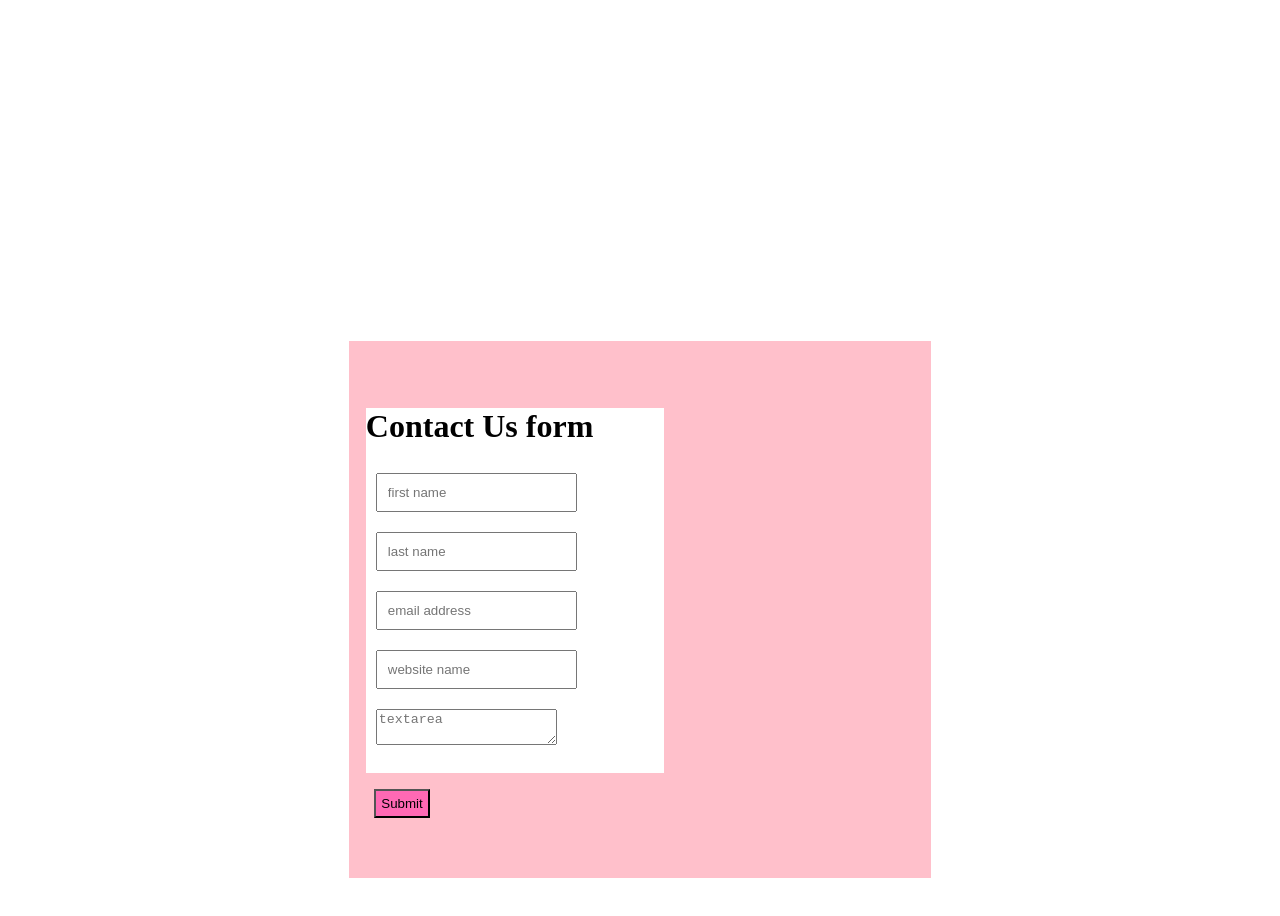
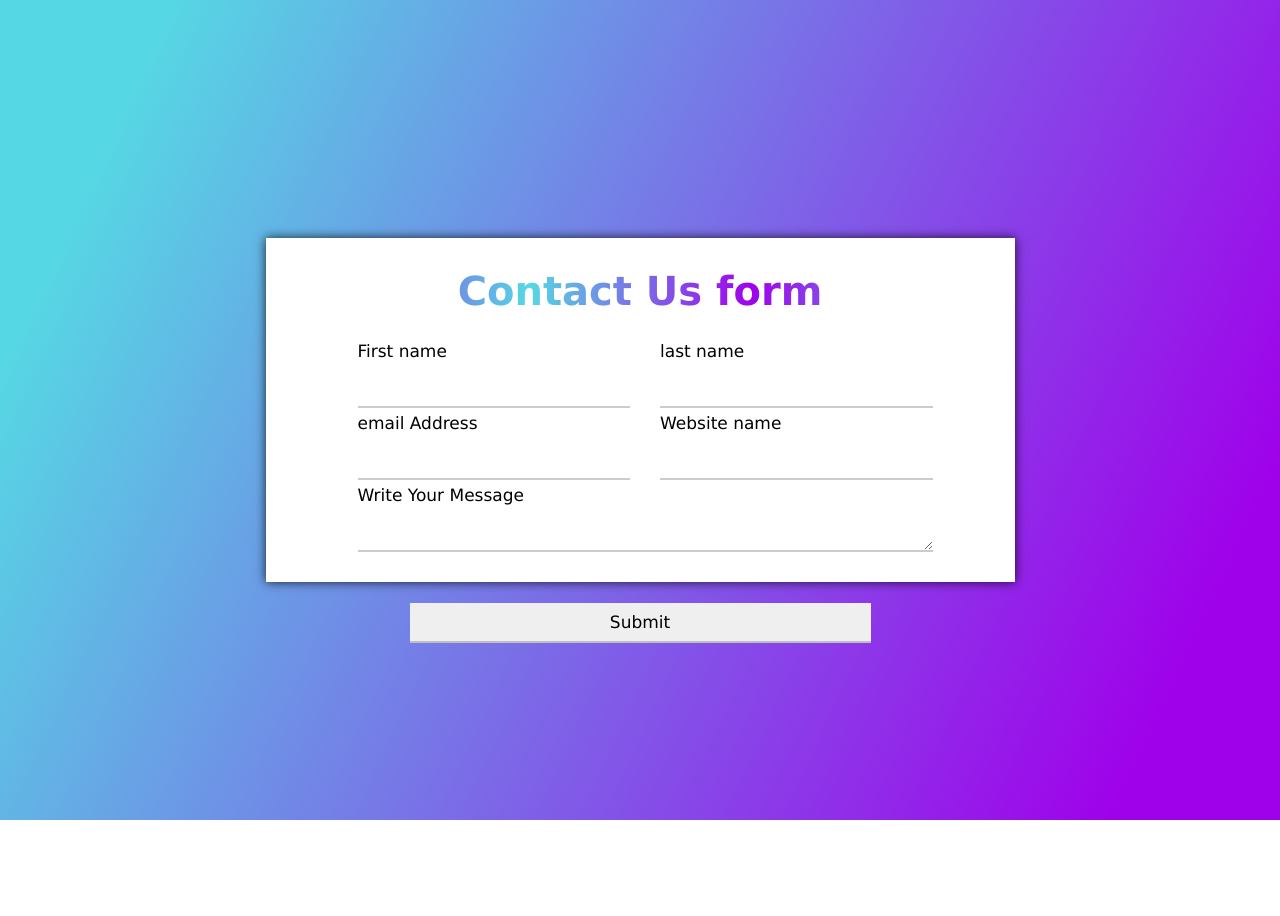
Before and after one commit to ankitaachauhan/project11, a plain HTML site: page index.html in a window 1280 px wide. After the commit the page ends 820 px from the top, so only its background shows below. Drawn offline with Linux system fonts and the light colour scheme.

Commit message:
eleventh version

```diff
--- a/index.html
+++ b/index.html
@@ -3,26 +3,54 @@
 <head>
     <meta charset="UTF-8">
     <meta name="viewport" content="width=device-width, initial-scale=1.0">
-    <title>Designing an Appealing content Us Form</title>
+    <title>Document</title>
     <link rel="stylesheet" href="style.css">
 </head>
 <body>
-    <div id="cont1">
-        <div id="cont2">
-            <form>
-            <h1>Contact Us form</h1><br>
-            <input type="text" name="name" placeholder="first name">
-            <input type="text" name="name" placeholder="last name"><br>
-            <input type="email" name="email" placeholder="email address">
-            <input type="text" name="websitname" placeholder="website name"><br>
-            <textarea name="text" placeholder="textarea"></textarea>
-            <br>
-            </form>
+    <div class="container">
+        <div class="text">
+            Contact Us form
+         </div>
+        <form action="somthing.py">
+            <div class="form-row">
+                <div class="input-data">
+                    <input type="text" required>
+                    <div class="underline"></div>
+                    <label for="">First name</label>
+                </div>
+                <div class="input-data">
+                    <input type="text" name="lastusername" required>
+                    <div class="underline"></div>
+                    <label for="">last name</label>
+                </div>
+            </div>
+            <div class="form-row">
+                <div class="input-data">
+                    <input type="email" name="email" required>
+                    <div class="underline"></div>
+                    <label for="">email Address</label>
+                </div>
+                    <div class="input-data">
+                        <input type="text" name="Website name" required>
+                        <div class="underline"></div>
+                        <label for="">Website name</label>
+                    </div>
+            </div>
+            <div class="form-row">
+                <div class="input-data textarea">
+                    <textarea cols="60" rows="8" required></textarea>
+                    <div class="underline"></div>
+                    <label for="">Write Your Message</label>
+                    <br>
+                    <div class="form-row submit-btn">
+                        <div class="input-data">
+                            <input type="submit" value="Submit">
+                        </div>
+                    </div>
+                </div>
 
-        </div>
-        <div id="cont3">
-        <input type="submit" name="submit" placeholder="submit">
-        </div>
+            </div>
+        </form>
     </div>
 </body>
 </html>
--- a/style.css
+++ b/style.css
@@ -1,47 +1,72 @@
-#cont1
+*
+{
+    padding: 0px;
+    margin: 0px;
+    font-family:Verdana, Geneva, Tahoma, sans-serif;
+
+}
+body
+{
+    display: flex;
+    align-items: center;
+    justify-content: center;
+    min-height: 100vh;
+    padding: 10px;
+    background: linear-gradient(115deg,#56d8e4 10% , #9f01ea 90%);
+}
+.container
+{
+    max-width: 800px;
+    background-color:#fff;
+    padding: 20px 40px 10px 40px;
+    box-shadow:0px 0px 10px rgba(0,0,0,0.8);
+
+}
+.container .text
 {
 
-    display: flex;
-    margin:27%;
-    background-color:pink;
-    flex-wrap: wrap;
-    padding-right:250px;
-    padding-top: 50px;
-    padding-bottom: 50px;
-
+    font-weight: bold;
+    font-size: 40px;
+    text-align: center;
+    padding: 10px;
+    background:-webkit-linear-gradient(right,#56d8e4,#9f01ea,#56d8e4,#9f01ea);
+    background-clip:text;
+    -webkit-text-fill-color: transparent;
 
 }
-#cont2
+.container form .form-row
 {
     display: flex;
-    margin: 5%;
-    background-color:white;
-    flex-wrap: wrap;
-}
-#cont2 h1
-{
-    margin: 0%;
-}
-form input
-{
-    padding:10px;
-    margin: 10px;
+    margin: 32px;
 
 }
-textarea
+
+.container form .form-row .input-data
 {
-    display: flex;
-    margin: 10px;
+    position: relative;
+    height: 40px;
+    width: 100%;
+    margin: 0 20px;
 
 }
-#cont3 input
+.container form .input-data textarea
 {
-    background-color: hotpink;
-    margin-left: 25px;
-    margin-bottom: 10px;
+    height: 60px;
+}
+.container form .form-row .input-data input,
+.container form .form-row .input-data textarea
+{
+    display: block;
+    height: 100%;
+    width: 100%;
+    border: none;
+    font-size: 17px;
+    border-bottom: 2px solid rgba(0,0,0,0.2);
     padding: 5px;
 }
-#cont3 input:hover
+.input-data label
 {
-    color: hotpink;
+    position: absolute;
+    bottom: 35px;
+    font-size: 17px;
 }
```
